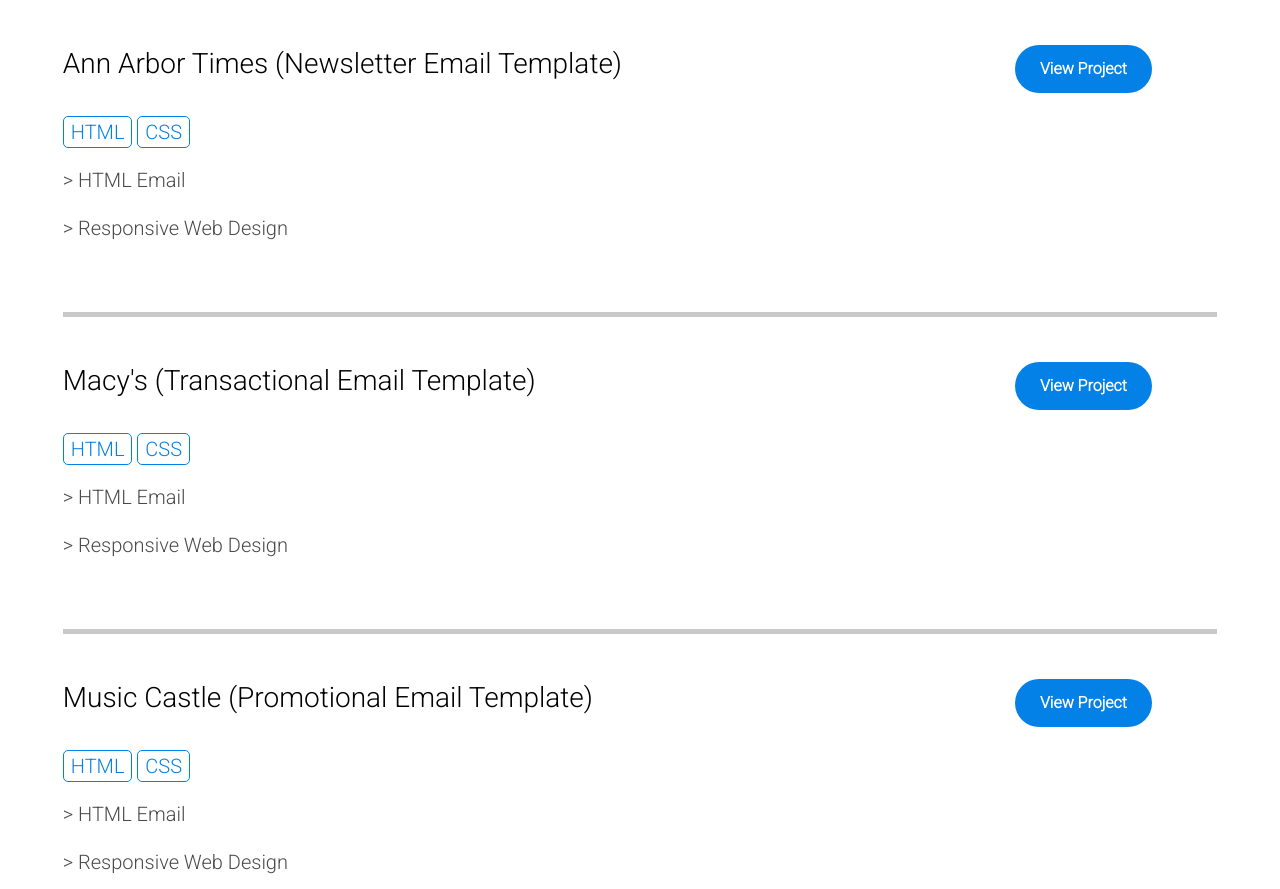
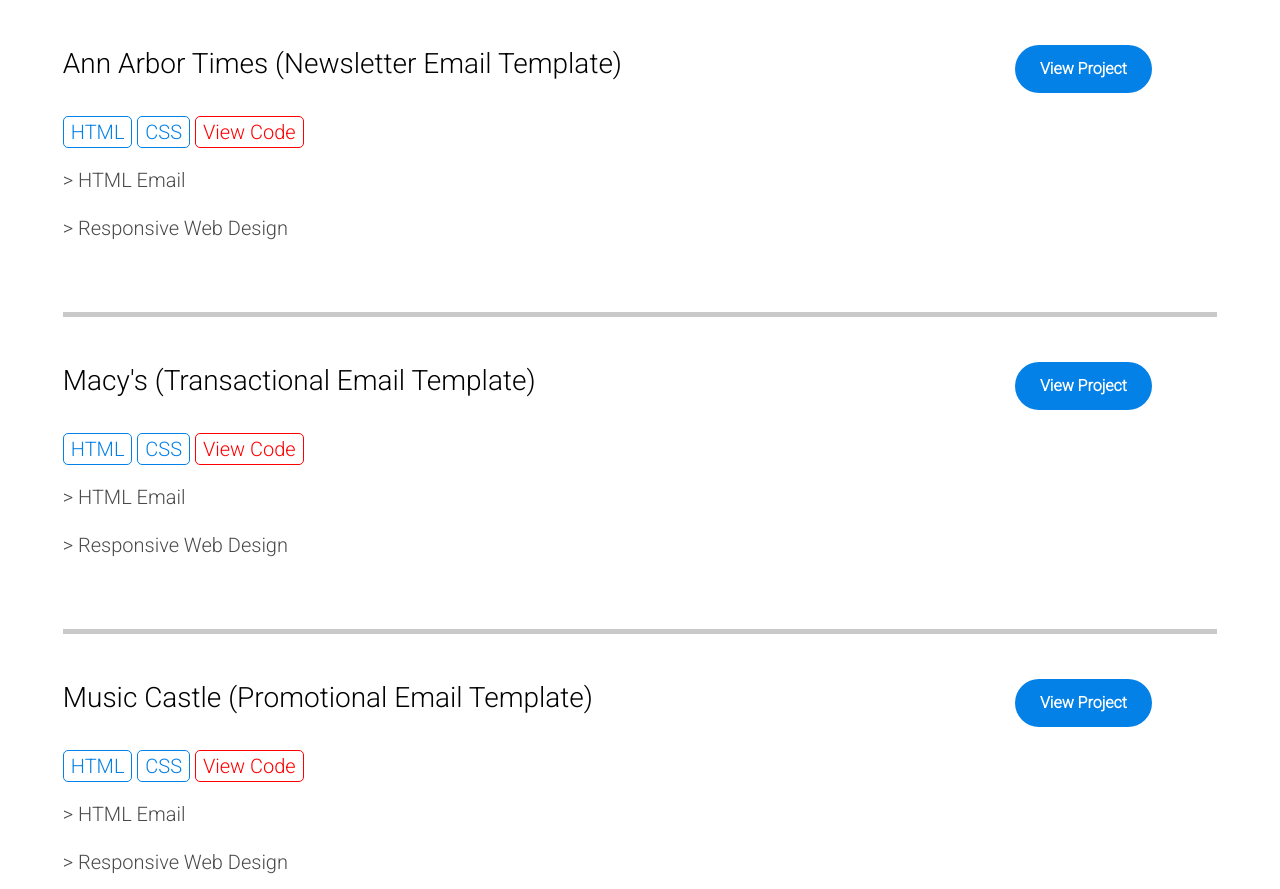
Before and after one commit to Jakiner/my-portfolio, a plain HTML site: page index.html in a window 1280 px wide. Shown: the part 844-1733 px from the top of the page. Drawn offline with Linux system fonts and the light colour scheme.

Commit message:
update 5/13/22

```diff
--- a/index.html
+++ b/index.html
@@ -46,6 +46,7 @@
                     </div>
                     <a class="tools" href="">HTML</a>
                     <a class="tools" href="">CSS</a>
+                    <a class="ghub" href="https://github.com/Jakiner/aatimes-email-newsletter" target="_blank">View Code</a>
                     <p>> HTML Email</p>
                     <p>> Responsive Web Design</p>
                 </div>
@@ -61,6 +62,7 @@
                     </div>
                     <a class="tools" href="">HTML</a>
                     <a class="tools" href="">CSS</a>
+                    <a class="ghub" href="https://github.com/Jakiner/macys-transactional-email" target="_blank">View Code</a>
                     <p>> HTML Email</p>
                     <p>> Responsive Web Design</p>
                 </div>
@@ -76,6 +78,7 @@
                     </div>
                     <a class="tools" href="">HTML</a>
                     <a class="tools" href="">CSS</a>
+                    <a class="ghub" href="https://github.com/Jakiner/music-store-promotional-email" target="_blank">View Code</a>
                     <p>> HTML Email</p>
                     <p>> Responsive Web Design</p>
                 </div>
@@ -91,6 +94,7 @@
                     </div>
                     <a class="tools" href="">HTML</a>
                     <a class="tools" href="">CSS</a>
+                    <a class="ghub" href="https://github.com/Jakiner/library-newsletter-email" target="_blank">View Code</a>
                     <p>> HTML Email</p>
                     <p>> Responsive Web Design</p>
                 </div>
@@ -111,6 +115,7 @@
                     <a class="tools" href="">HTML</a>
                     <a class="tools" href="">CSS</a>
                     <a class="tools" href="">JS</a>
+                    <a class="ghub" href="https://github.com/Jakiner/whimpys-burgers" target="_blank">View Code</a>
                     <p>> Responsive Web Design</p>
                     <p>> JavaScript</p>
                 </div>
@@ -126,6 +131,7 @@
                     </div>
                     <a class="tools" href="">HTML</a>
                     <a class="tools" href="">CSS</a>
+                    <a class="ghub" href="https://github.com/Jakiner/wedding-photographer-website" target="_blank">View Code</a>
                     <p>> Responsive Web Design</p>
                 </div>
                 <div class="card-right">
--- a/style.css
+++ b/style.css
@@ -155,6 +155,14 @@ h2 {
     pointer-events: none;
 }
 
+.ghub {
+    padding:3px 7px;
+    color: red;
+    border: 1px solid red;
+    border-radius: 5px;
+    cursor: pointer;
+}
+
 .card {
     color: var(--clr-orange);
     border: 1px solid var(--clr-orange);
```
